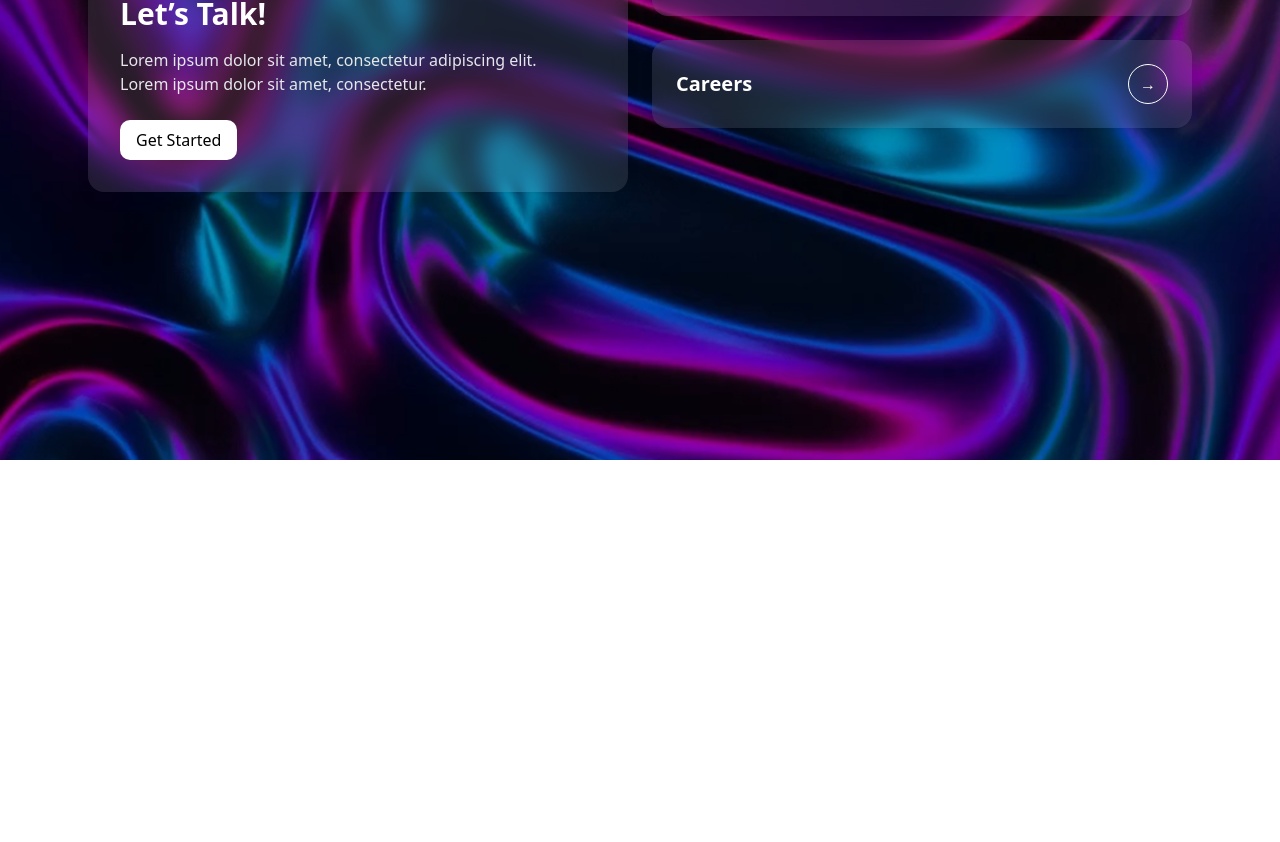
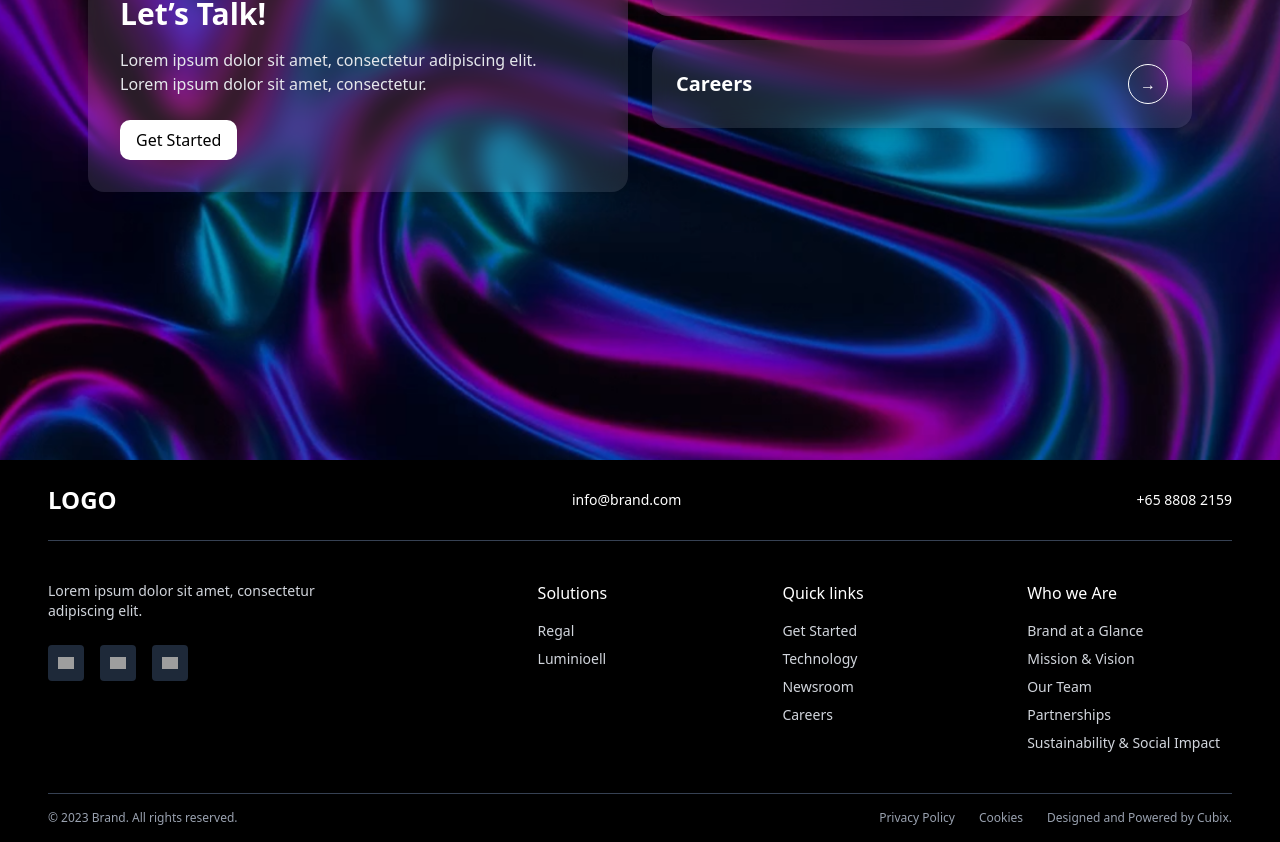
Before and after one commit to shakthishetty/quixta, a Next.js app: page / in a window 1280 px wide. Shown: the part 7122-7964 px from the top of the page. Before the commit the page ends 7582 px from the top, so only its background shows below. Built offline with nearby package versions, Linux system fonts and the light colour scheme; grey boxes are pictures that could not be loaded.

Commit message:
Footer is ready

```diff
--- a/app/(root)/layout.tsx
+++ b/app/(root)/layout.tsx
@@ -1,3 +1,4 @@
+import Footer from '@/components/Footer'
 import Navbar from '@/components/Navbar'
 import React from 'react'
 
@@ -6,6 +7,7 @@ const layout = ({ children }: { children: React.ReactNode }) => {
     <div>
       <Navbar />
       {children}
+      <Footer />
     </div>
   )
 }
--- /dev/null
+++ b/components/Footer.tsx
@@ -0,0 +1,112 @@
+import Image from "next/image";
+import Link from "next/link";
+
+export default function Footer() {
+  return (
+    <footer className="bg-black text-gray-300">
+      <div className="mx-auto max-w-7xl px-6 lg:px-12">
+        {/* Top Row */}
+        <div className="flex flex-col md:flex-row items-center justify-between border-b border-gray-700 py-6">
+          {/* Left: Logo */}
+          <h2 className="text-2xl font-bold text-white mb-4 md:mb-0">LOGO</h2>
+
+          {/* Center: Email */}
+          <span className="text-white text-sm mb-2 md:mb-0">info@brand.com</span>
+
+          {/* Right: Phone */}
+          <span className="text-white text-sm">+65 8808 2159</span>
+        </div>
+
+        {/* Middle Row */}
+        <div className="grid grid-cols-1 md:grid-cols-5 gap-10 py-10 border-b border-gray-700">
+          {/* Left Column */}
+          <div className="md:col-span-2">
+            <p className="text-sm mb-6 max-w-xs">
+              Lorem ipsum dolor sit amet, consectetur adipiscing elit.
+            </p>
+            <div className="flex space-x-4">
+              {[
+                { src: "/facebook.svg", alt: "Facebook" },
+                { src: "/twitter.svg", alt: "Twitter" },
+                { src: "/instagram.svg", alt: "Instagram" },
+              ].map((s) => (
+                <Link
+                  key={s.alt}
+                  href="#"
+                  aria-label={s.alt}
+                  className="w-9 h-9 flex items-center justify-center rounded bg-gray-800 hover:bg-gray-700"
+                >
+                  <Image src={s.src} alt={s.alt} width={16} height={16} />
+                </Link>
+              ))}
+            </div>
+          </div>
+
+          {/* Solutions */}
+          <div>
+            <h4 className="mb-4 text-white font-medium">Solutions</h4>
+            <ul className="space-y-2 text-sm">
+              <li>
+                <Link href="#" className="hover:text-white">Regal</Link>
+              </li>
+              <li>
+                <Link href="#" className="hover:text-white">Luminioell</Link>
+              </li>
+            </ul>
+          </div>
+
+          {/* Quick Links */}
+          <div>
+            <h4 className="mb-4 text-white font-medium">Quick links</h4>
+            <ul className="space-y-2 text-sm">
+              <li>
+                <Link href="#" className="hover:text-white">Get Started</Link>
+              </li>
+              <li>
+                <Link href="#" className="hover:text-white">Technology</Link>
+              </li>
+              <li>
+                <Link href="#" className="hover:text-white">Newsroom</Link>
+              </li>
+              <li>
+                <Link href="#" className="hover:text-white">Careers</Link>
+              </li>
+            </ul>
+          </div>
+
+          {/* Who we Are */}
+          <div>
+            <h4 className="mb-4 text-white font-medium">Who we Are</h4>
+            <ul className="space-y-2 text-sm">
+              <li>
+                <Link href="#" className="hover:text-white">Brand at a Glance</Link>
+              </li>
+              <li>
+                <Link href="#" className="hover:text-white">Mission & Vision</Link>
+              </li>
+              <li>
+                <Link href="#" className="hover:text-white">Our Team</Link>
+              </li>
+              <li>
+                <Link href="#" className="hover:text-white">Partnerships</Link>
+              </li>
+              <li>
+                <Link href="#" className="hover:text-white">Sustainability & Social Impact</Link>
+              </li>
+            </ul>
+          </div>
+        </div>
+
+        {/* Bottom Row */}
+        <div className="flex flex-col md:flex-row items-center justify-between text-xs text-gray-400 py-4 space-y-4 md:space-y-0">
+          <p>© 2023 Brand. All rights reserved.</p>
+          <div className="flex space-x-6">
+            <Link href="#" className="hover:text-white">Privacy Policy</Link>
+            <Link href="#" className="hover:text-white">Cookies</Link>
+            <Link href="#" className="hover:text-white">Designed and Powered by Cubix.</Link>
+          </div>
+        </div>
+      </div>
+    </footer>
+  );
+}
```
